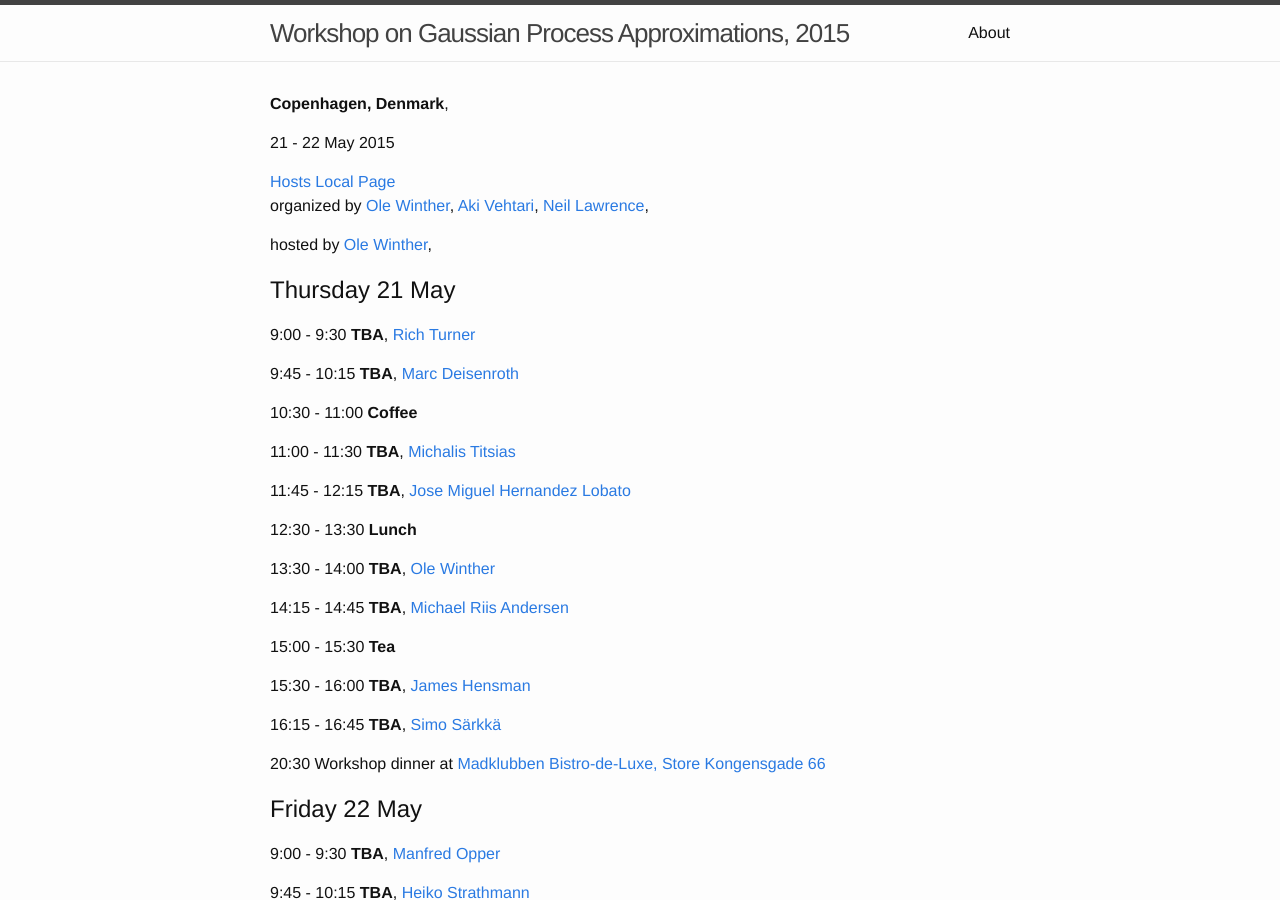
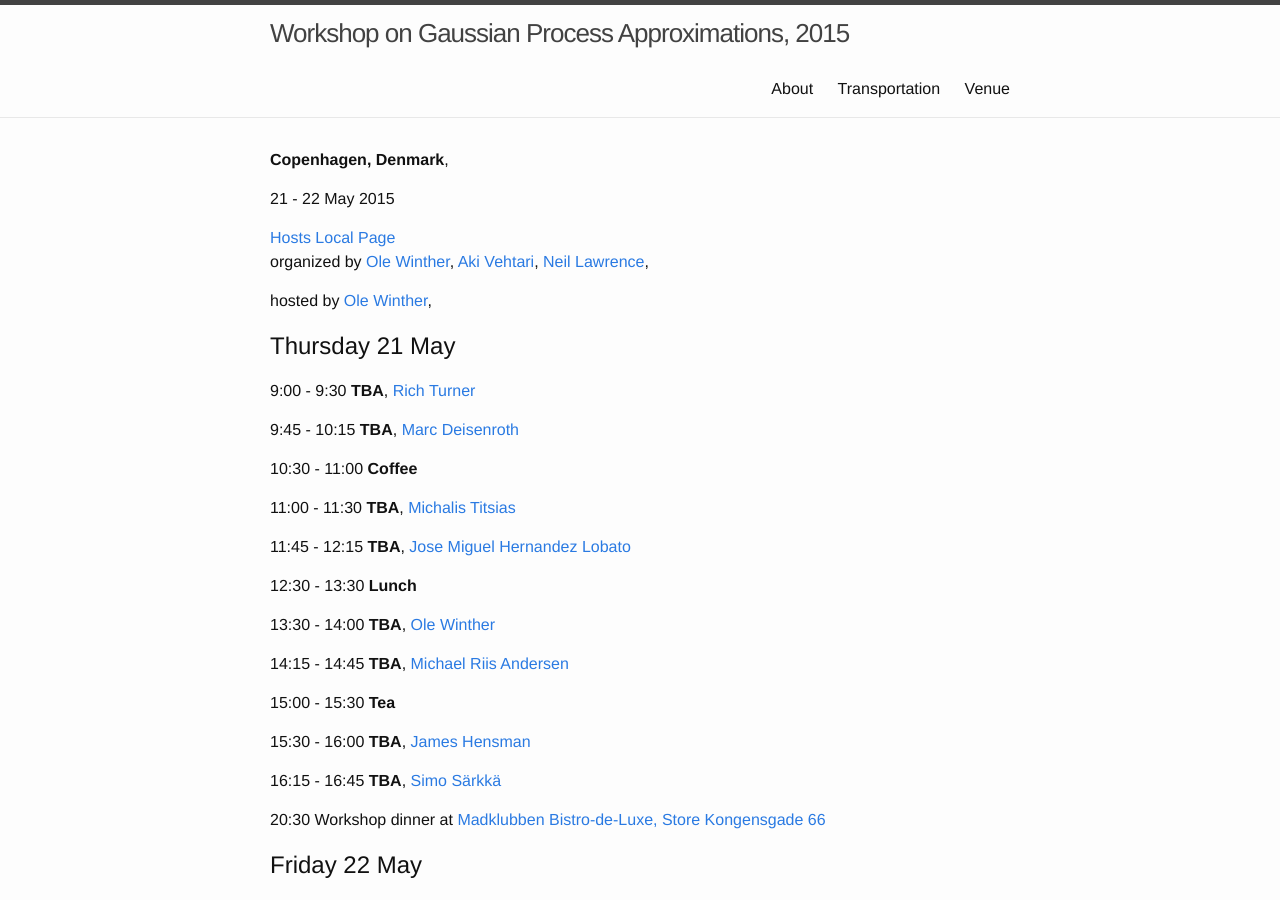
Before and after one commit to gpschool/gpa15, a Jekyll site: the page built from index.md, in a window 1280 px wide and 900 px high. Built offline with Jekyll 4.4.1, drawn with Linux system fonts in a browser that asks for light colours.

Commit message:
update venue and transportation.md

```diff
--- a/transportation.md
+++ b/transportation.md
@@ -1,3 +1,8 @@
+---
+layout: page
+title: Transportation
+---
+
 Transportation in Copenhagen: (adapted from [here](http://www.diku.dk/online-learning-summer-school-2015/travel-information/).)
 
 Copenhagen is relatively small and it is easy to get around by foot, but the best way to get around is by bicycle (note that a couple of paved streets in the center are for pedestrians only). You can also get around by public transport, check here for some explanations about the payment options (note that the smartphone payment app is not very reliable). For information on getting from/to the airport check here (Metro is a convenient option). Google Maps supports route planning by foot/bicycle/public transport/car.
--- a/venue.md
+++ b/venue.md
@@ -1,3 +1,8 @@
+---
+layout: page
+title: Venue
+---
+
 Venue: [Room 2-0-07/09, Københavns Biocenter, Ole Maaløes Vej 5, 2200 København N](https://www.google.dk/maps/place/K%C3%B8benhavns+Biocenter/@55.6992475,12.5573086,17z/data=!4m2!3m1!1s0x0000000000000000:0x80626043049de15e)
 
 Accommodation: The venue is quite close to the city center so hotels/hostels in the city center are recommended so that you can experience Copenhagen at its best.
```
